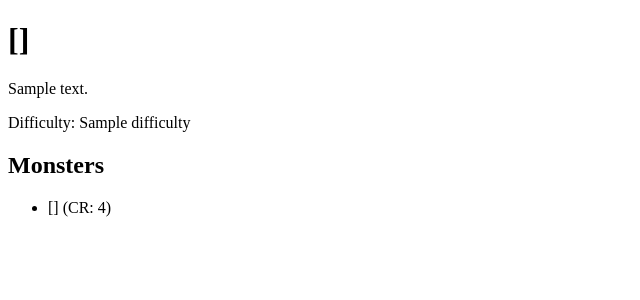
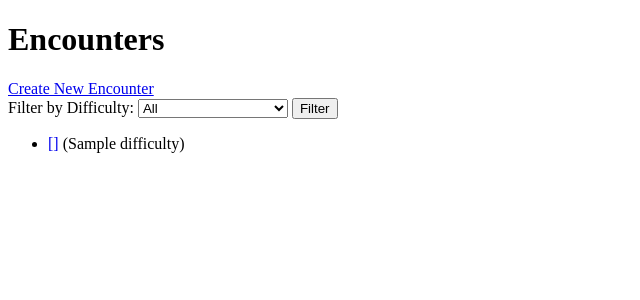
Before and after one commit to HubertFijolek1/Dungeon_Master_Site, a Django app: template mechanics/templates/mechanics/encounter_list.html in a window 1280 px wide. Shown: the part 98-398 px from the top of the page, without its empty margins (0-640 px from the left). Run offline with Django 4.2, Linux system fonts and the light colour scheme; the template is opened without the code that fills it: most values are stand-ins (such as "Sample title", 1, 10 or a date in 2020).

Commit message:
Implement encounter filtering by difficulty in EncounterListView and template.

```diff
--- a/mechanics/templates/mechanics/encounter_list.html
+++ b/mechanics/templates/mechanics/encounter_list.html
@@ -1,25 +1,27 @@
 {% extends 'base.html' %}
 
 {% block content %}
-<h1>{{ encounter.name }}</h1>
-<p>{{ encounter.description }}</p>
-<p>Difficulty: {{ encounter.difficulty }}</p>
+<h1>Encounters</h1>
+<a href="{% url 'mechanics:encounter_create' %}">Create New Encounter</a>
 
-<h2>Monsters</h2>
+<form method="get">
+    <label for="difficulty">Filter by Difficulty:</label>
+    <select name="difficulty" id="difficulty">
+        <option value="">All</option>
+        {% for value, label in difficulty_levels %}
+        <option value="{{ value }}" {% if request.GET.difficulty == value %}selected{% endif %}>{{ label }}</option>
+        {% endfor %}
+    </select>
+    <button type="submit">Filter</button>
+</form>
+
 <ul>
-    {% for monster in encounter.monsters.all %}
-    <li>{{ monster.name }} (CR: {{ monster.challenge_rating }})</li>
+    {% for encounter in encounters %}
+    <li>
+        <a href="{% url 'mechanics:encounter_detail' encounter.id %}">{{ encounter.name }}</a> ({{ encounter.difficulty }})
+    </li>
     {% empty %}
-    <li>No monsters in this encounter.</li>
+    <li>No encounters available.</li>
     {% endfor %}
 </ul>
 {% endblock %}
-
-<h2>Loot</h2>
-<ul>
-    {% for loot in encounter.loot_items.all %}
-    <li>{{ loot.name }} (Type: {{ loot.type }}, Value: {{ loot.value }})</li>
-    {% empty %}
-    <li>No loot items for this encounter.</li>
-    {% endfor %}
-</ul>
```
Also changed, not shown: mechanics/views.py (+17 -0 lines).
